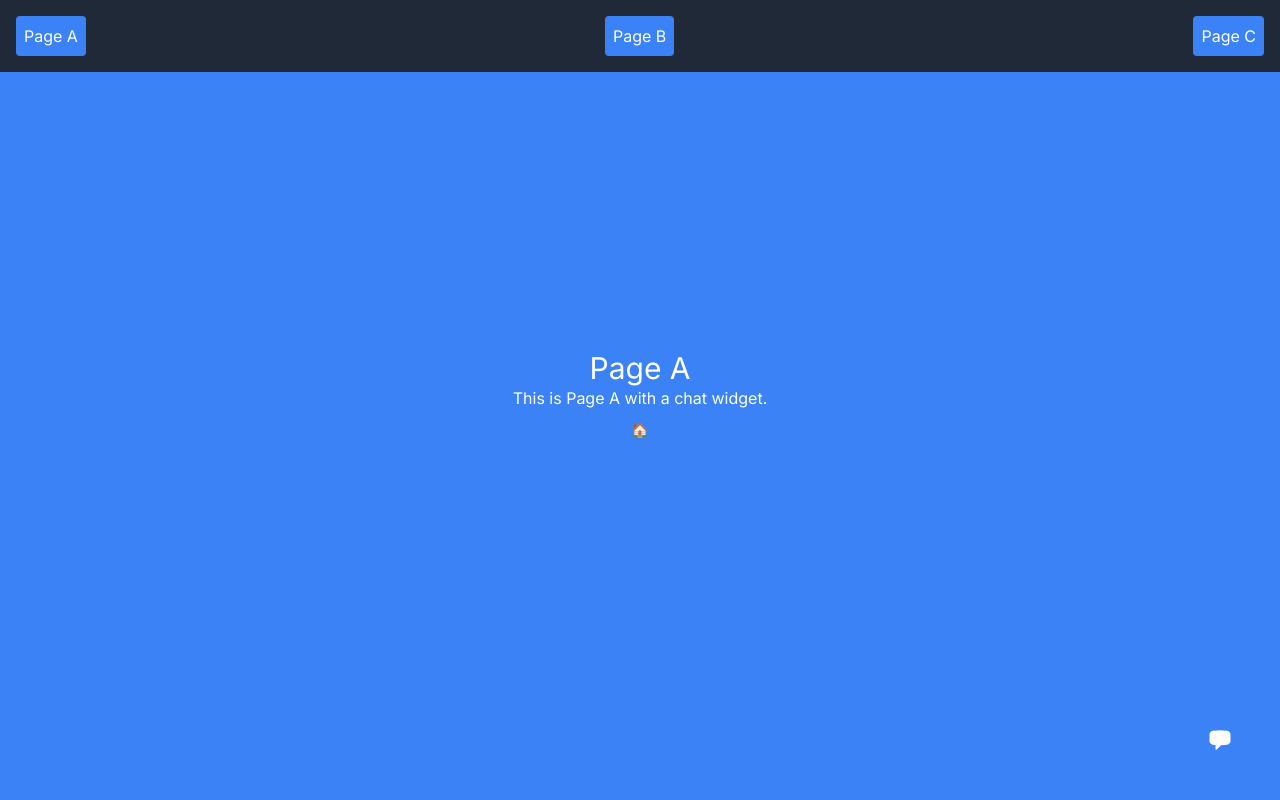
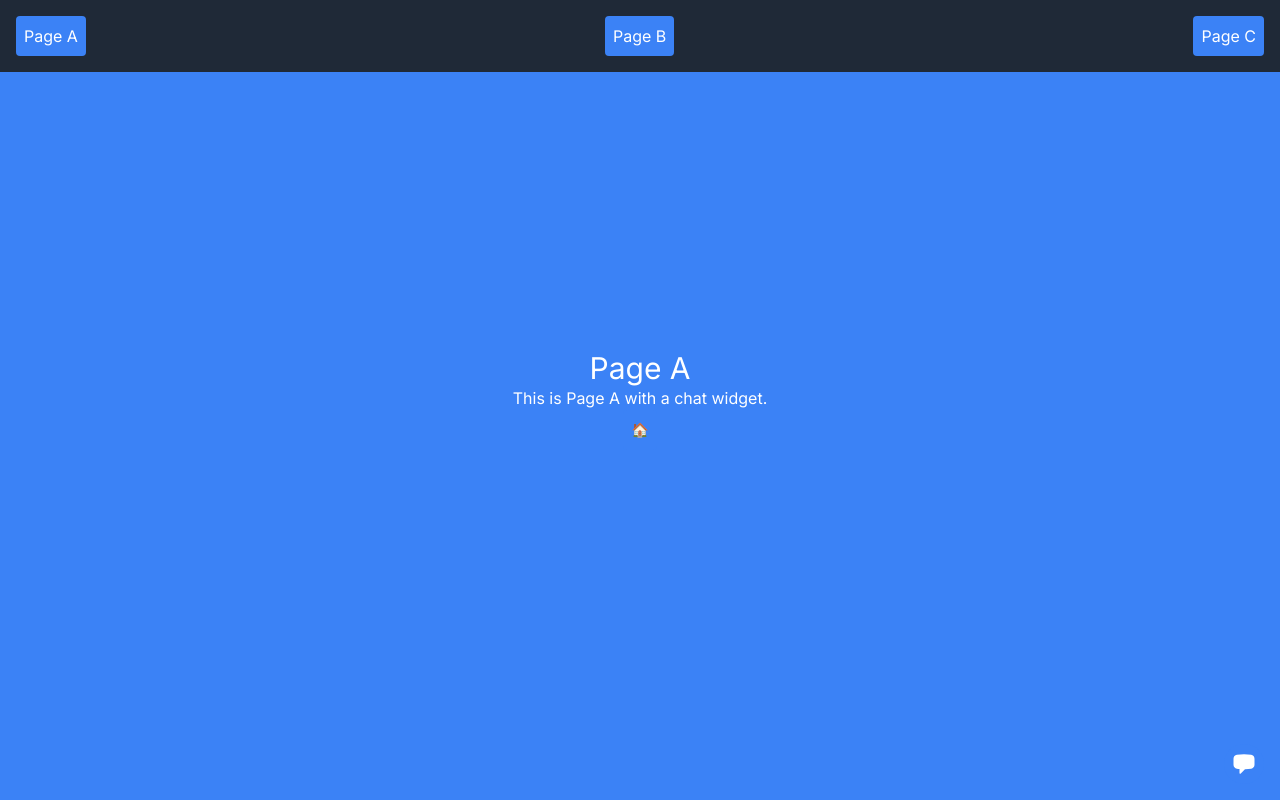
Before and after one commit to sldeaals/chat-widget, a Next.js app: page /a in a window 1280 px wide. Built offline with nearby package versions, Linux system fonts and the light colour scheme.

Commit message:
fix: leave the chat button fixed on initial position

```diff
--- a/components/ChatWidget.js
+++ b/components/ChatWidget.js
@@ -72,7 +72,6 @@ const ChatWidget = ({ prompts = [] }) => {
   };
 
   const handleClose = useCallback(() => {
-    setIsMaximized(false);
     setIsOpen(false);
   }, []);
 
@@ -173,7 +172,7 @@ const ChatWidget = ({ prompts = [] }) => {
       )}
       {!isOpen && (
         <Button
-          className="p-2 bg-blue-500 rounded-full text-white flex items-center justify-center"
+          className="fixed bottom-4 right-4 p-2 bg-blue-500 rounded-full text-white flex items-center justify-center z-50"
           onClick={() => setIsOpen(true)}
         >
           <ChatBubbleLeftIcon className="h-6 w-6" />
```
